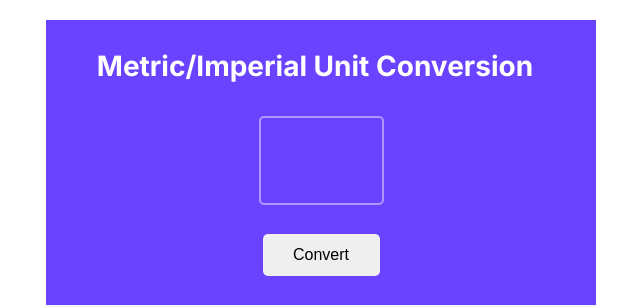
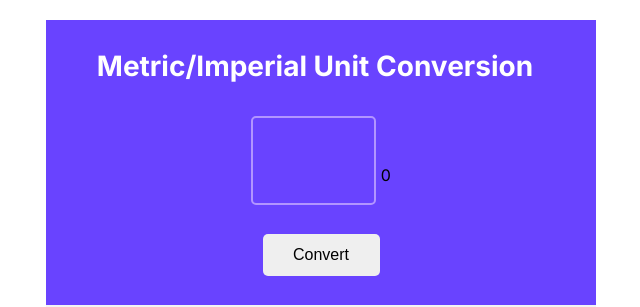
Before and after one commit to ibramaof/unit-converter, a plain HTML site: page index.html in a window 1280 px wide. Shown: the top 307 px of the page, without its empty margins (319-959 px from the left). Drawn offline with Linux system fonts and the light colour scheme.

Commit message:
add 0 to input

```diff
--- a/index.html
+++ b/index.html
@@ -17,7 +17,7 @@
     <div id="main-div">
         <div id="upper-div">
             <div id="main-txt"> Metric/Imperial Unit Conversion </div>
-            <div id="main-unit"> <input type="text" id="input-txt"> </div>
+            <div id="main-unit"> <input type="text" id="input-txt"> 0</div>
             <div id="main-btns"> <button id="convert-btn">Convert</button></div>
         </div>
         <div id="lower-div">
```
